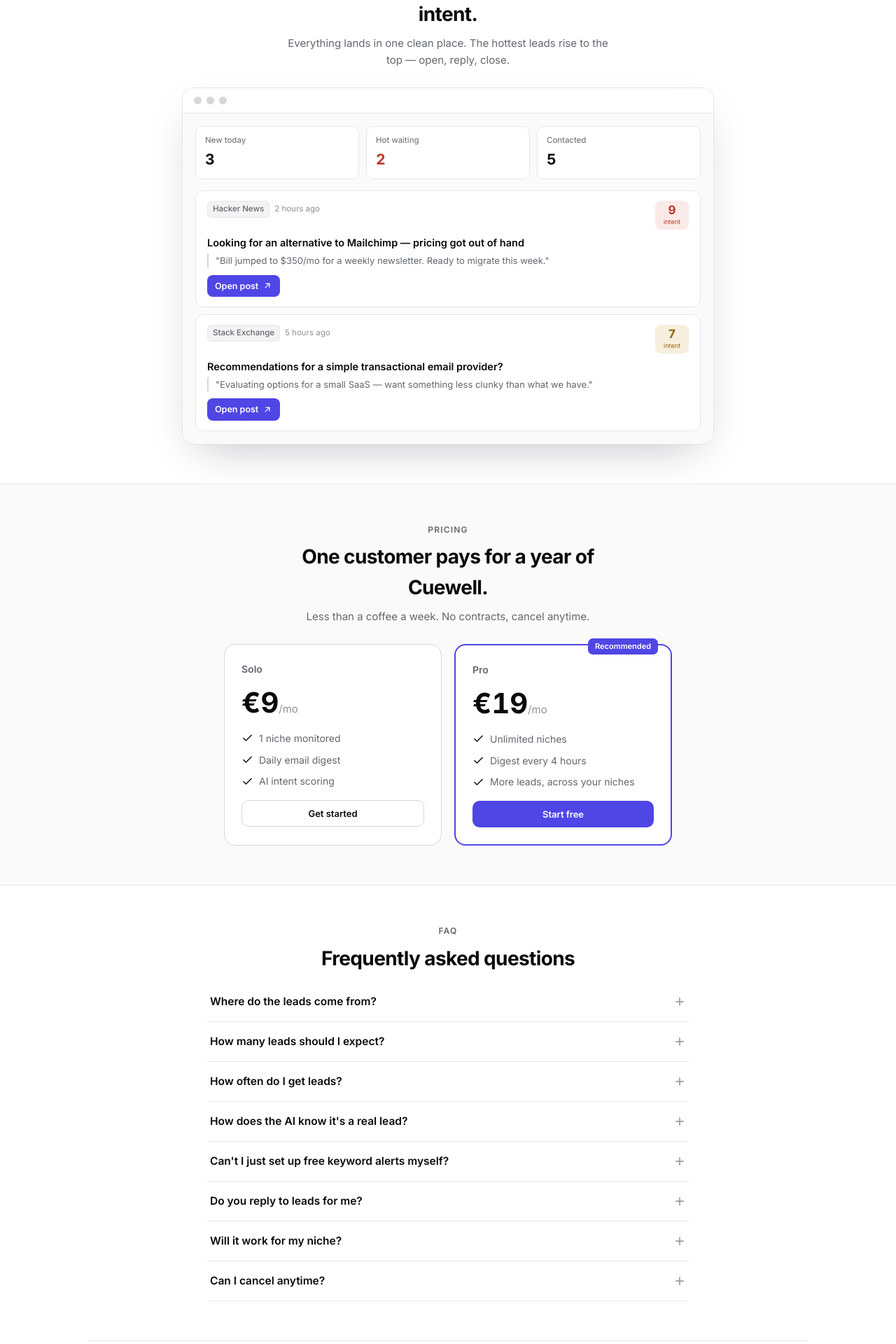
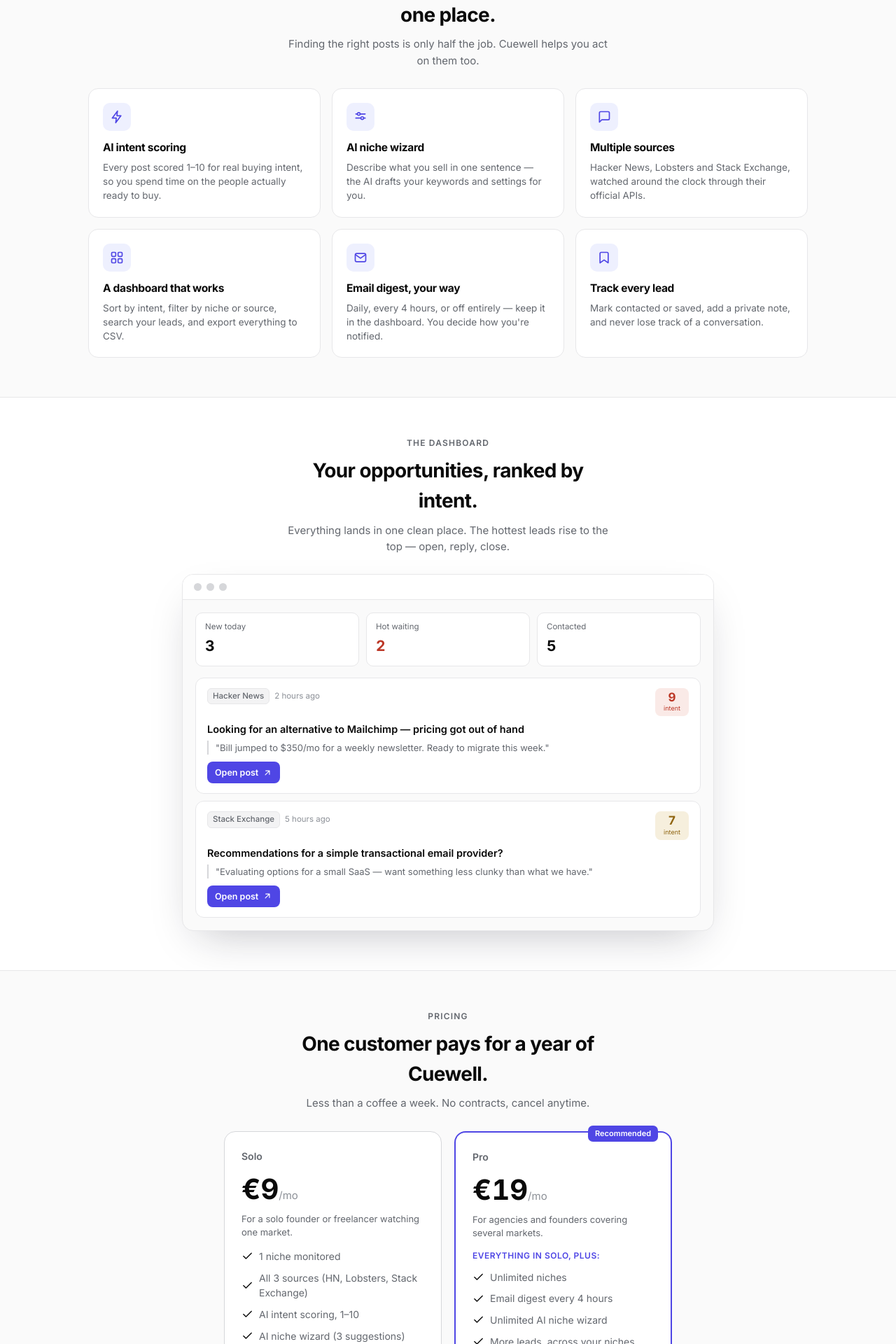
Before and after one commit to justin1973/cuewell, a Next.js app: page / in a window 1280 px wide. Shown: the part 2440-4360 px from the top of the page at 70% size. Built offline with nearby package versions, Linux system fonts and the light colour scheme.

Commit message:
Add files via upload

```diff
--- a/app/landing.css
+++ b/app/landing.css
@@ -105,3 +105,17 @@ footer{color:var(--faint);font-size:13px;padding-block:26px;border-top:1px solid
 .shot-quote{color:var(--muted);font-size:13px;border-left:2px solid var(--border-2);padding-left:10px;margin:0 0 10px}
 .shot-open{display:inline-flex;align-items:center;gap:6px;font-size:12.5px;font-weight:600;background:var(--accent);color:var(--accent-fg);border-radius:8px;padding:6px 11px}
 .shot-open .icn{width:14px;height:14px}
+
+/* Features grid */
+.features{display:grid;grid-template-columns:repeat(3,1fr);gap:16px;margin-top:28px}
+.feat{background:var(--surface);border:1px solid var(--border);border-radius:14px;padding:20px}
+.fic{width:40px;height:40px;border-radius:10px;background:var(--accent-soft);color:var(--accent);display:flex;align-items:center;justify-content:center;margin-bottom:12px}
+.fic .icn{width:20px;height:20px}
+.feat h3{font-size:15.5px;margin-bottom:6px}
+.feat p{color:var(--muted);font-size:13.5px;line-height:1.5;margin:0}
+@media(max-width:820px){.features{grid-template-columns:repeat(2,1fr)}}
+@media(max-width:520px){.features{grid-template-columns:1fr}}
+
+/* Pricing extras */
+.pdesc{font-size:13px;color:var(--muted);margin:2px 0 14px;line-height:1.45}
+.plus-label{font-size:12px;font-weight:600;color:var(--accent);text-transform:uppercase;letter-spacing:.04em;margin-bottom:10px}
--- a/app/page.tsx
+++ b/app/page.tsx
@@ -116,6 +116,23 @@ export default function LandingPage() {
         </div>
       </div>
 
+      {/* FEATURES */}
+      <div className="band"><div className="wrap pblock">
+        <div className="sechead">
+          <div className="eyebrow">Everything you get</div>
+          <h2>From signal to conversation, all in one place.</h2>
+          <p>Finding the right posts is only half the job. Cuewell helps you act on them too.</p>
+        </div>
+        <div className="features">
+          <div className="feat"><div className="fic"><Icon name="zap" /></div><h3>AI intent scoring</h3><p>Every post scored 1–10 for real buying intent, so you spend time on the people actually ready to buy.</p></div>
+          <div className="feat"><div className="fic"><Icon name="tune" /></div><h3>AI niche wizard</h3><p>Describe what you sell in one sentence — the AI drafts your keywords and settings for you.</p></div>
+          <div className="feat"><div className="fic"><Icon name="msg" /></div><h3>Multiple sources</h3><p>Hacker News, Lobsters and Stack Exchange, watched around the clock through their official APIs.</p></div>
+          <div className="feat"><div className="fic"><Icon name="grid" /></div><h3>A dashboard that works</h3><p>Sort by intent, filter by niche or source, search your leads, and export everything to CSV.</p></div>
+          <div className="feat"><div className="fic"><Icon name="mail" /></div><h3>Email digest, your way</h3><p>Daily, every 4 hours, or off entirely — keep it in the dashboard. You decide how you&apos;re notified.</p></div>
+          <div className="feat"><div className="fic"><Icon name="bookmark" /></div><h3>Track every lead</h3><p>Mark contacted or saved, add a private note, and never lose track of a conversation.</p></div>
+        </div>
+      </div></div>
+
       {/* PRODUCT SHOT */}
       <div className="wrap pblock">
         <div className="sechead">
@@ -164,17 +181,24 @@ export default function LandingPage() {
           <div className="plan-card">
             <div className="pname">Solo</div>
             <div className="price tab-nums">€9<span>/mo</span></div>
+            <div className="pdesc">For a solo founder or freelancer watching one market.</div>
             <div className="check"><Icon name="check" />1 niche monitored</div>
+            <div className="check"><Icon name="check" />All 3 sources (HN, Lobsters, Stack Exchange)</div>
+            <div className="check"><Icon name="check" />AI intent scoring, 1–10</div>
+            <div className="check"><Icon name="check" />AI niche wizard (3 suggestions)</div>
             <div className="check"><Icon name="check" />Daily email digest</div>
-            <div className="check"><Icon name="check" />AI intent scoring</div>
+            <div className="check"><Icon name="check" />Dashboard, notes &amp; CSV export</div>
             <Link className="btn btn-ghost sm" style={{ marginTop: 16, width: "100%" }} href="/login?mode=signup">Get started</Link>
           </div>
           <div className="plan-card reco">
             <span className="ptag">Recommended</span>
             <div className="pname">Pro</div>
             <div className="price tab-nums">€19<span>/mo</span></div>
+            <div className="pdesc">For agencies and founders covering several markets.</div>
+            <div className="plus-label">Everything in Solo, plus:</div>
             <div className="check"><Icon name="check" />Unlimited niches</div>
-            <div className="check"><Icon name="check" />Digest every 4 hours</div>
+            <div className="check"><Icon name="check" />Email digest every 4 hours</div>
+            <div className="check"><Icon name="check" />Unlimited AI niche wizard</div>
             <div className="check"><Icon name="check" />More leads, across your niches</div>
             <Link className="btn btn-primary sm" style={{ marginTop: 16, width: "100%" }} href="/login?mode=signup">Start free</Link>
           </div>
```
